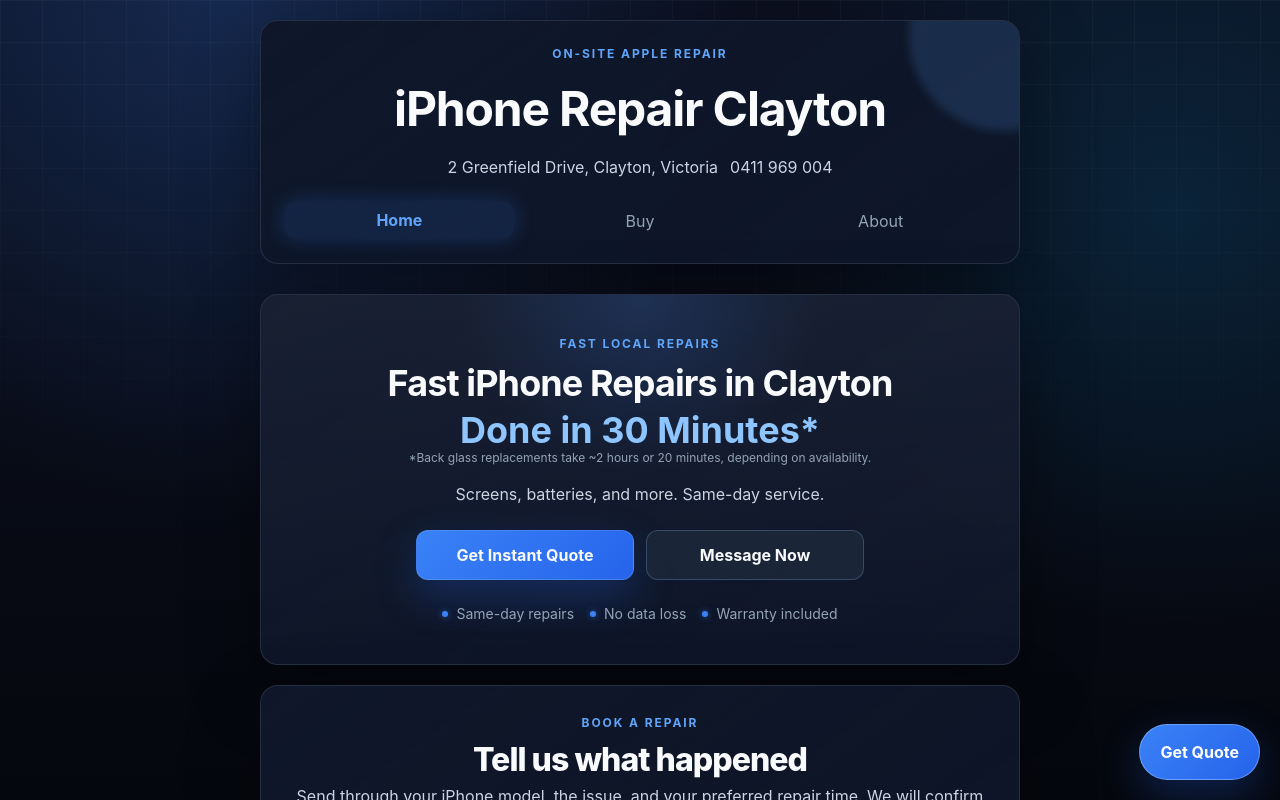
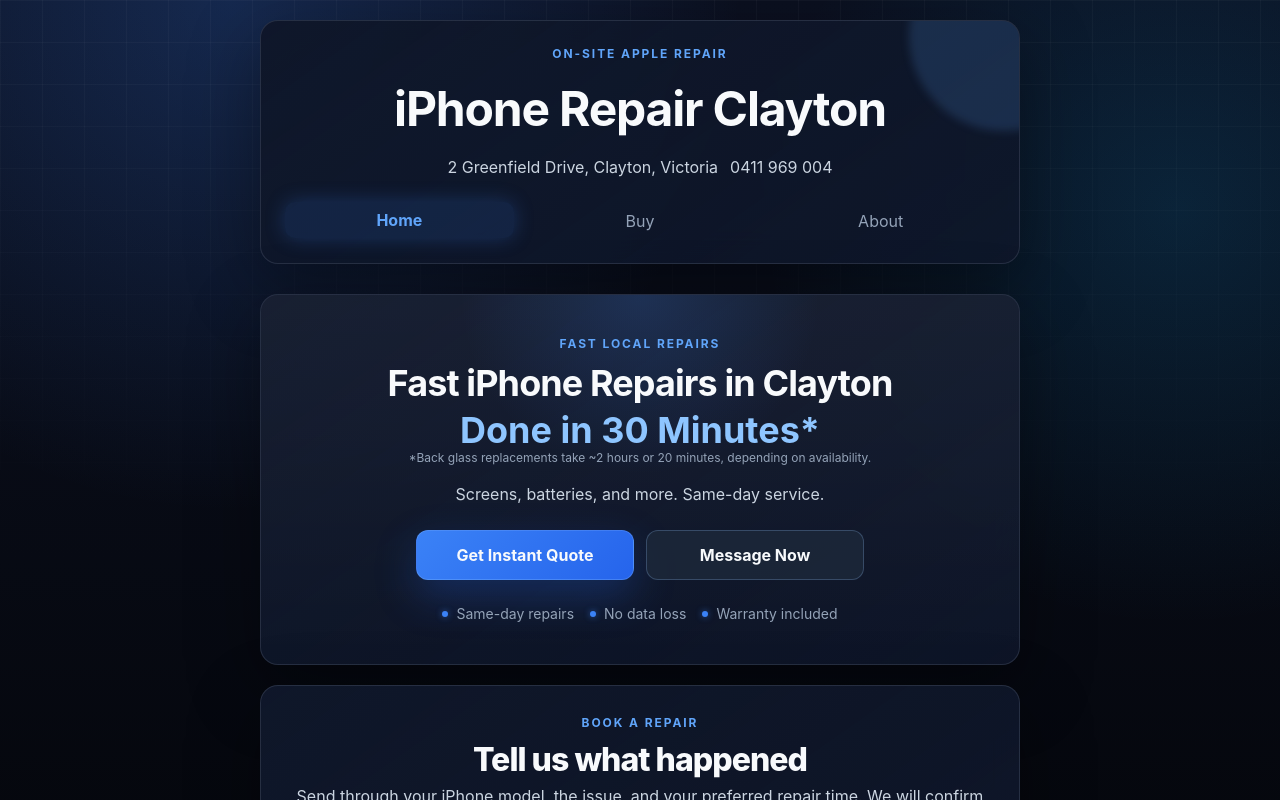
Before and after one commit to SemogEnaz/repair_website, a Vue app: page / in a window 1280 px wide. Shown: the top 800 px of the page. Built offline with nearby package versions, Linux system fonts and the light colour scheme.

Commit message:
Removed floating button

```diff
--- a/src/views/HomePage.vue
+++ b/src/views/HomePage.vue
@@ -8,8 +8,6 @@
 
   </div>
 
-  <!-- FLOAT BUTTON -->
-  <a href="#quote" class="floating">Get Quote</a>
 </template>
 
 <script setup>
```
